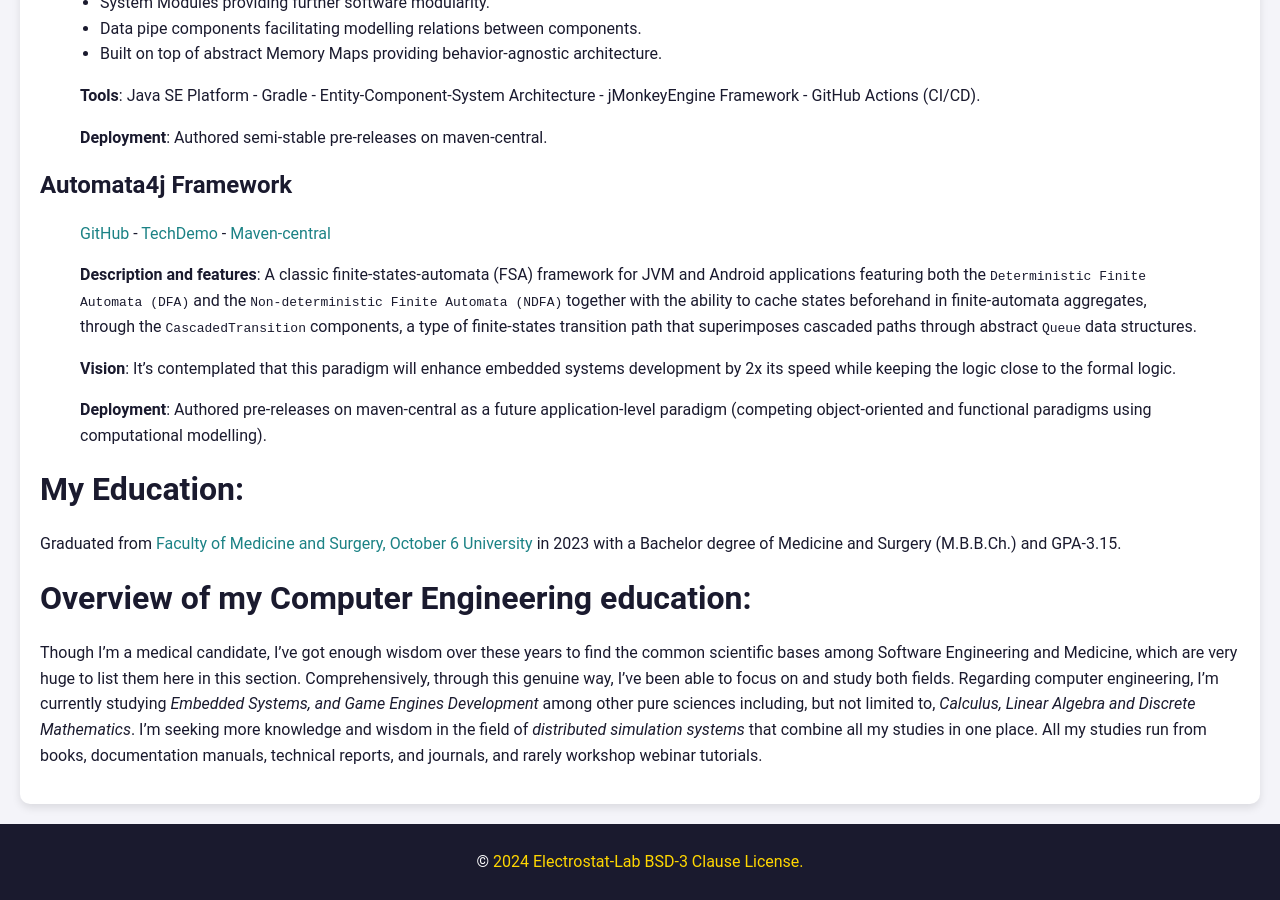
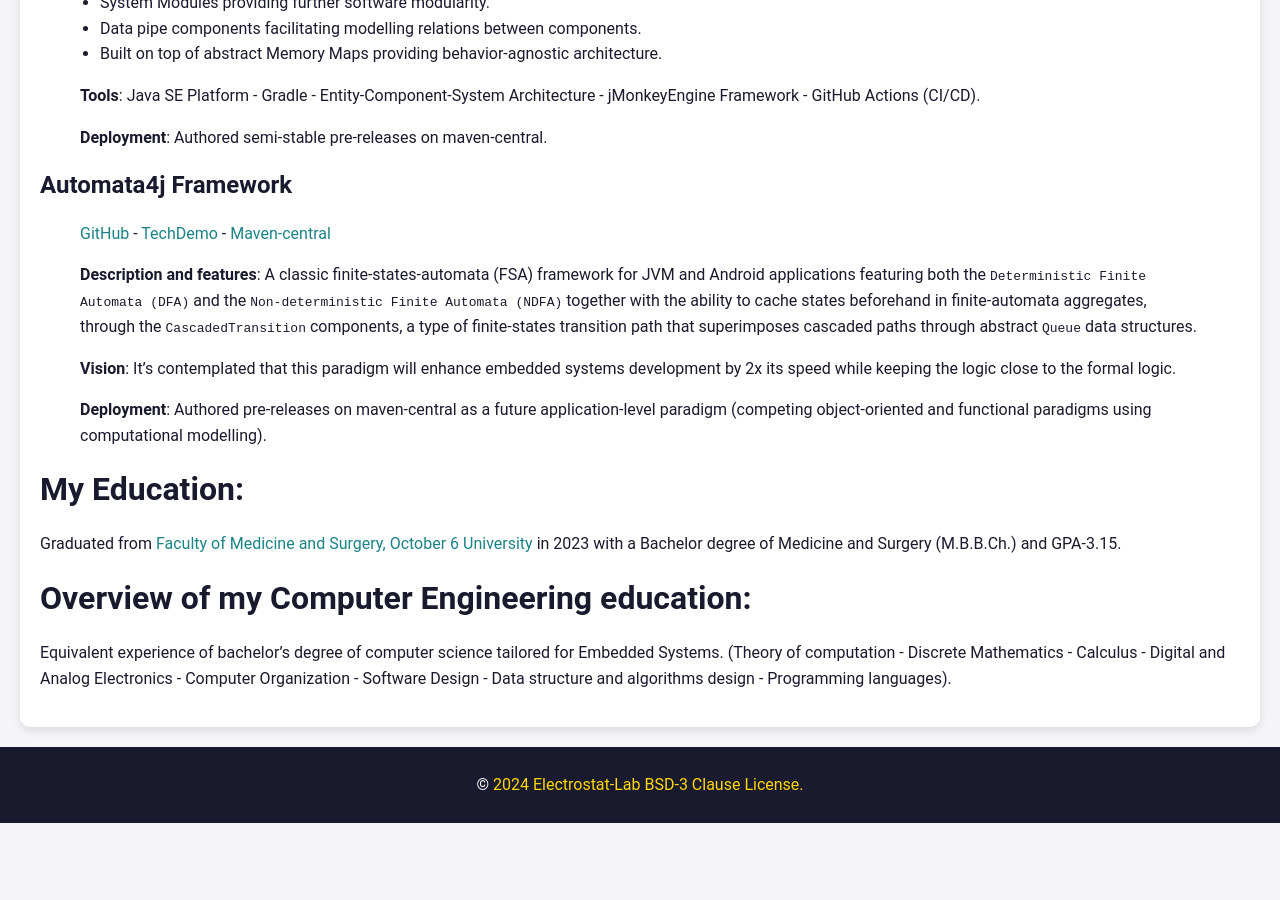
Before and after one commit to pavly-gerges/pavly-gerges, a Jekyll site: the page built from resume/index.md, in a window 1280 px wide and 900 px high, scrolled down 5158 px. Built offline with Jekyll 4.4.1, drawn with Linux system fonts in a browser that asks for light colours; our own code applies the rules of GitHub Pages for plain Markdown files; after the commit the page ends 5981 px from its top, so only the background shows below that.

Commit message:
Update index.md: simplified the education section

```diff
--- a/resume/index.md
+++ b/resume/index.md
@@ -153,4 +153,4 @@ The current vision of the Electrostat-Lab organization is to provide [a fully-fl
 Graduated from [Faculty of Medicine and Surgery, October 6 University](https://o6u.edu.eg/Faculties.aspx?FactId=2) in 2023 with a Bachelor degree of Medicine and Surgery (M.B.B.Ch.) and GPA-3.15.
 
 # Overview of my Computer Engineering education:
-Though I'm a medical candidate, I've got enough wisdom over these years to find the common scientific bases among Software Engineering and Medicine, which are very huge to list them here in this section. Comprehensively, through this genuine way, I've been able to focus on and study both fields. Regarding computer engineering, I'm currently studying _Embedded Systems, and Game Engines Development_ among other pure sciences including, but not limited to, _Calculus, Linear Algebra and Discrete Mathematics_. I'm seeking more knowledge and wisdom in the field of _distributed simulation systems_ that combine all my studies in one place. All my studies run from books, documentation manuals, technical reports, and journals, and rarely workshop webinar tutorials.
+Equivalent experience of bachelor's degree of computer science tailored for Embedded Systems. (Theory of computation - Discrete Mathematics - Calculus - Digital and Analog Electronics - Computer Organization - Software Design - Data structure and algorithms design - Programming languages).
```
